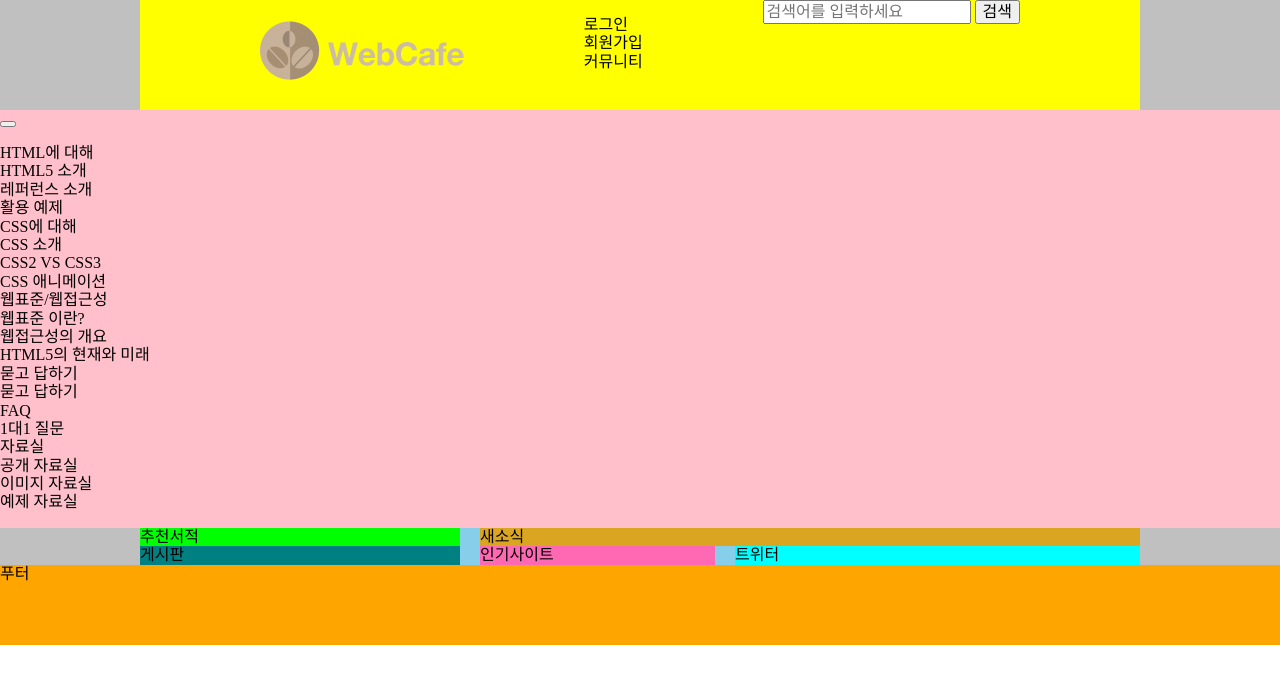
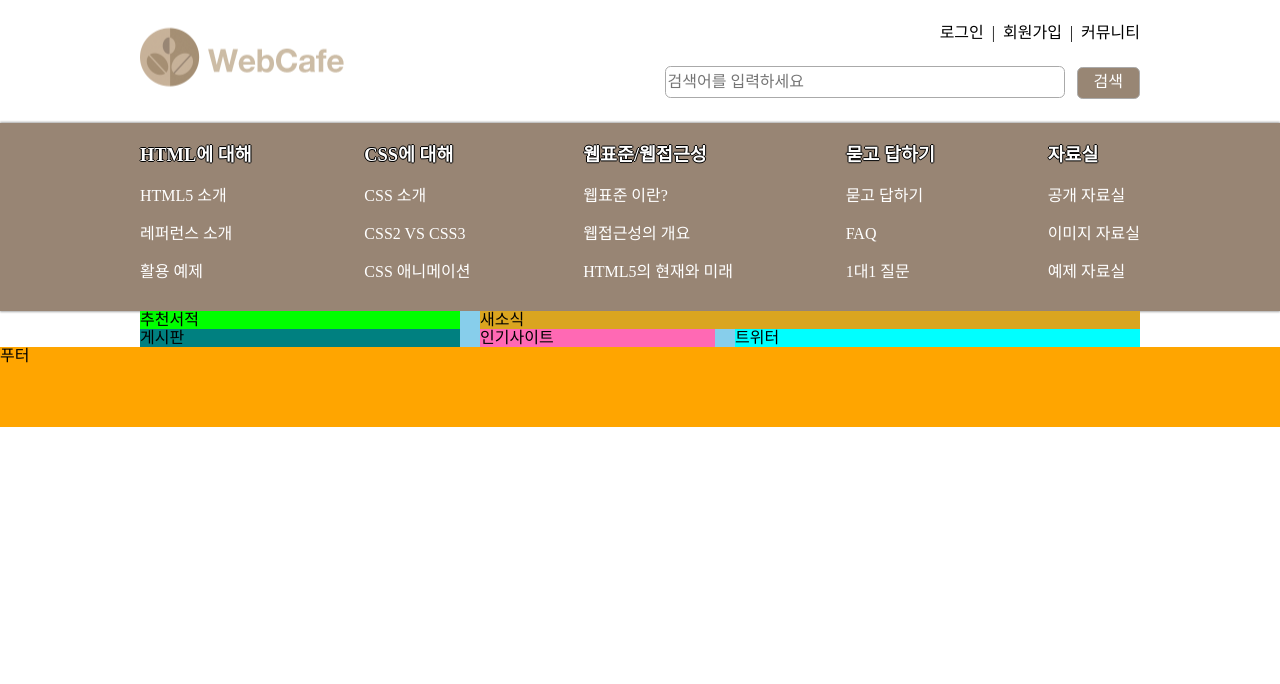
Before and after one commit to HYEOK999/FC-RWD, a plain HTML site: page index.html in a window 1280 px wide. Drawn offline with nearby package versions, Linux system fonts and the light colour scheme; a web font is replaced by a local one.

Commit message:
데스크탑 멤버 링크 디자인 완성

```diff
--- a/css/style.css
+++ b/css/style.css
@@ -2,17 +2,15 @@
 @import url(//spoqa.github.io/spoqa-han-sans/css/SpoqaHanSans-kr.css);
 @import url(./fonts.css);
 
-*,
-*::before,
-*::after {
+*, *::before, *::after {
   font-family: 'Spoqa Han Sans', 'Sans-serif';
   box-sizing: border-box;
 }
 
 /* Reset CSS */
-ul, ol, li{
+ul, ol {
   list-style: none;
-  padding-left : 0;
+  padding-left: 0;
 }
 
 fieldset {
@@ -55,17 +53,6 @@ a {
 /* mobile grid */
 
 /* All Device */
-.container {
-  background: silver;
-}
-
-.header {
-  background: yellow;
-}
-
-.navigation {
-  background: pink;
-}
 
 .main {
   background: skyblue;
@@ -95,34 +82,46 @@ a {
   background: orange;
   height: 10vh;
 }
+/* All Search */
+
+.search{
+  text-align: right;
+}
+
+[type="search"]{
+  border: 1px solid #aaa;
+  border-radius: 0.35em;
+  height: 2em;
+  margin-right: 0.5em;
+}
 
 /* Mobile Device */
-@media screen and (max-width: 62.5em){
-  .col-m1{
+@media screen and (max-width: 62.5em) {
+  .col-m1 {
     width: 20%;
   }
 
-  .col-m2{
+  .col-m2 {
     width: 45%;
   }
 
-  .col-m3{
+  .col-m3 {
     width: 70%;
   }
 
-  .col-m4{
+  .col-m4 {
     width: 100%;
   }
 
   /* mobile layout  */
 
   /* Mobile header */
-  .header{
+  .header {
     background: #32302e;
     padding-bottom: 1em;
   }
 
-  .logo, .member, .search{
+  .logo, .member, .search {
     width: 100%;
     padding-left: 20px;
     padding-right: 20px;
@@ -137,14 +136,14 @@ a {
   } */
 
   /* mobile member */
-  .member{
+  .member {
     order: -1;
     display: flex;
     justify-content: flex-end;
     background: #988574;
     color: #fff;
-    margin : 0;
-    padding-top : 0.5em;
+    margin: 0;
+    padding-top: 0.5em;
     padding-bottom: 0.5em;
     /* width: calc(100% + 40px);
     position: relative;
@@ -158,17 +157,10 @@ a {
   }
 
   /* mobile search */
-  .search{
-    text-align: right;
-  }
 
   [type="search"]{
-    border: 1px solid #aaa;
-    border-radius: 0.35em;
-    height: 2em;
     width: calc(100% - 3em);
-    /*  width: calc(100% - 2em)이 안되는 이유 안보이는 공백문자 떄문에 */
-    margin-right: 0.5em;
+
   }
 
   .btn-search{
@@ -201,9 +193,10 @@ a {
     top: 5em;
     right: 20px;
     overflow: hidden;
-    background: blue;
+    background: transparent;
     cursor: pointer;
   }
+
   .menubar{
     background: #fff;
     width: 100%;
@@ -213,85 +206,88 @@ a {
     left: 0;
     transition: all 200ms;
   }
+
   .menubar-top{
     top: 0;
   }
-/*  */
+
   .menubar-middle{
     top: 50%;
     transform: translateY(-50%);
     /* 내 상자 크기의 50퍼만큼 위로 */
+  }
 
-}
   .menubar-bottom{
     top: 100%;
     transform: translateY(-100%);
   }
+
   .nav-act .menubar-top{
     top: 50%;
     transform: translateY(-50%) rotate(45deg);
   }
+
   .nav-act .menubar-middle{
     transform: translate(-100%, -50%);
-      /* ????? */
+  }
 
-}
-.nav-act .menubar-bottom{
+  .nav-act .menubar-bottom {
     top: 50%;
     transform: translateY(-50%) rotate(-45deg);
   }
 
-  .menu{
+  .menu {
     position: fixed;
     top: 0;
     left: 0;
+    width: 0;
+    overflow: hidden;
+    height: 100vh;
+    transform: translateX(-100%);
+    transition: all 200ms;
+  }
+
+  .nav-act .menu {
+    transform: none;
     width: 75vw;
-    height: 100vh;
     background: rgba(0, 0, 0, 0.85);
     color: #fff;
     margin: 0;
     padding: 2em;
-    transform: translateX(-100%);
-    transition: all 200ms;
   }
 
-  .nav-act .menu{
-    transform: none;
-  }
-
-  .menu-list{
+  .menu-list {
     margin: 0.5em 0;
   }
 
-  .menu-item{
+  .menu-item {
     display: block;
     padding: 0.5em;
-    background: purple;
   }
 
-  .sub-menu{
+  .sub-menu {
     display: none;
-    list-style: circle;
+    list-style: disc;
     padding-left: 2em;
     margin-bottom: 1em;
   }
 
-  .sub-menu li{
+  .sub-menu li {
     margin: 0.5em 0;
   }
 
-  .sub-menu a{
+  .sub-menu a {
     padding: 0.5em 0;
     display: block;
   }
 
-  .menu-act .sub-menu{
+  .menu-act .sub-menu {
     display: block;
   }
 }
 
 /* Desktop Device */
-@media screen and (min-width: 62.5em){
+@media screen and (min-width: 62.5em) {
   /* Desktop grid */
   /* .col-d1{
     width: 65px;
@@ -301,35 +297,125 @@ a {
     width: calc(65 * 2 + 20px);
   } */
 
-  .col-d3{
+  .col-d3 {
     width: calc(65px * 3 + 20px * 2);
   }
 
-  .col-d4{
+  .col-d4 {
     width: calc(65px * 4 + 20px * 3);
   }
 
-  .col-d5{
+  .col-d5 {
     width: calc(65px * 5 + 20px * 4);
   }
 
-  .col-d8{
+  .col-d8 {
     width: calc(65px * 8 + 20px * 7);
   }
 
-  .container{
+  .container {
     align-items: center;
   }
 
-  .header, .main{
+  .header,
+  .main,
+  .menu {
     width: 1000px;
+    /* width: 90%; */
   }
 
-  .navigation, .footer{
+  .navigation,
+  .footer {
     width: 100%;
   }
 
-  .main{
+  /* desktop header*/
+  .header {
+    display: block;
+    position: relative;
+    padding-bottom: 1.5em;
+  }
+
+  /* desktop logo */
+  .logo{
+    position: absolute;
+    left : 0;
+    top : 50%;
+    margin: 0;
+    transform: translateY(-50%);
+  }
+
+  /* desktop member  */
+  .member{
+    display: flex;
+    justify-content: flex-end;
+  }
+
+  .bar::before{
+    content: "|";
+    margin: 0 0.5em;
+  }   /*컨텐츠를 안읽어주기 위해 설정*/
+
+  .member a{
+    display: inline-block;
+    /* a위 아래 패딩 추가하기 위해 display:block 화 */
+    padding: 0.5em 0;
+  }
+  [type="search"]{
+    width: 40%;
+  }
+
+  .btn-search{
+    border: 1px solid #aaa;
+    border-radius: 0.35em;
+    background: #988674;
+    color: #fff;
+    height: 2em;
+    padding: 0 1em;
+  }
+
+  /* desktop mainmenu */
+  .navigation{
+    background: #988574;
+    color: #fff;
+    box-shadow: 0 -1px 2px 0 #aaa, 0 1px 2px 0 #aaa;
+    /* border-top: 2px solid #000;
+    border-bottom: 2px solid #000; */
+  }
+
+  .btn-menubar {
+    display: none;
+  }
+
+  .menu{
+    /* background: orange; */
+    margin-left: auto;
+    margin-right: auto;
+    display: flex;
+    justify-content: space-between;
+  }
+
+  .menu-item{
+    /* background: blue; */
+    font-weight: 700;
+    font-size: 1.15em;
+    padding: 0.35em 0;
+    display: block;
+    margin-bottom: 0.5em;
+    text-shadow: 1px 0 0 #000, 0 1px 0 #000,
+                 -1px 0 0 #000, 0 -1px 0 #000;
+  }
+
+  .sub-menu li{
+    margin: 0.5em 0;
+  }
+
+  .sub-menu a{
+    display: block;
+    padding:  0.35em 0;
+  }
+
+  .main {
     justify-content: space-between;
   }
 }
--- a/index.html
+++ b/index.html
@@ -20,8 +20,8 @@
             </h1>
             <ul class="member">
                 <li><a href="#">로그인</a></li>
-                <li><a href="#">회원가입</a></li>
-                <li><a href="#">커뮤니티</a></li>
+                <li><span class="bar"></span><a href="#">회원가입</a></li>
+                <li><span class="bar"></span><a href="#">커뮤니티</a></li>
             </ul>
             <form action="javascript:alert('검색이 완료되었습니다.');" class="search">
                 <fieldset>
--- a/js/mobile-menu.js
+++ b/js/mobile-menu.js
@@ -9,6 +9,7 @@ if(viewport.matches){
   var nav = $('.navigation');
   var btn = $('.btn-menubar');
   var lists = $('.menu-list');
+  var menu = $('.menu');
 
   items.addClass('icon-plus');
   // 버튼을 클릭했을 때 네비게이션 요소에 nav-act 클래스를 추가한다.
@@ -28,11 +29,26 @@ if(viewport.matches){
       }
   });
 
-
   items.on('click',function(e){
     lists.removeClass('menu-act');
     $(this).parent().addClass('menu-act') //parent 부모, parents 부모들
+    if(lists.hasClass('menu-act')){
+      items.removeClass('icon-minus').addClass('icon-plus');
+      items.attr('aria-expanded','false').attr('aria-pressed','false');
+      $(this).removeClass('icon-plus').addClass('icon-minus');
+      $(this).attr('aria-expanded', 'true').attr('aria-pressed', 'true');
+    }
   });
-}else{
-  items.attr('role','presentation');
-}
+
+    menu.on('focusin',function(){
+      nav.addClass('nav-act');
+    });
+
+    menu.on('focusout',function(){
+      nav.removeClass('nav-act');
+    });
+  }else{
+    var bar = $('.bar');
+    items.attr('role','presentation');
+    bar.attr('aria-hidden','true');
+  }
```
Lines whose indentation alone changed are shown as unchanged.
